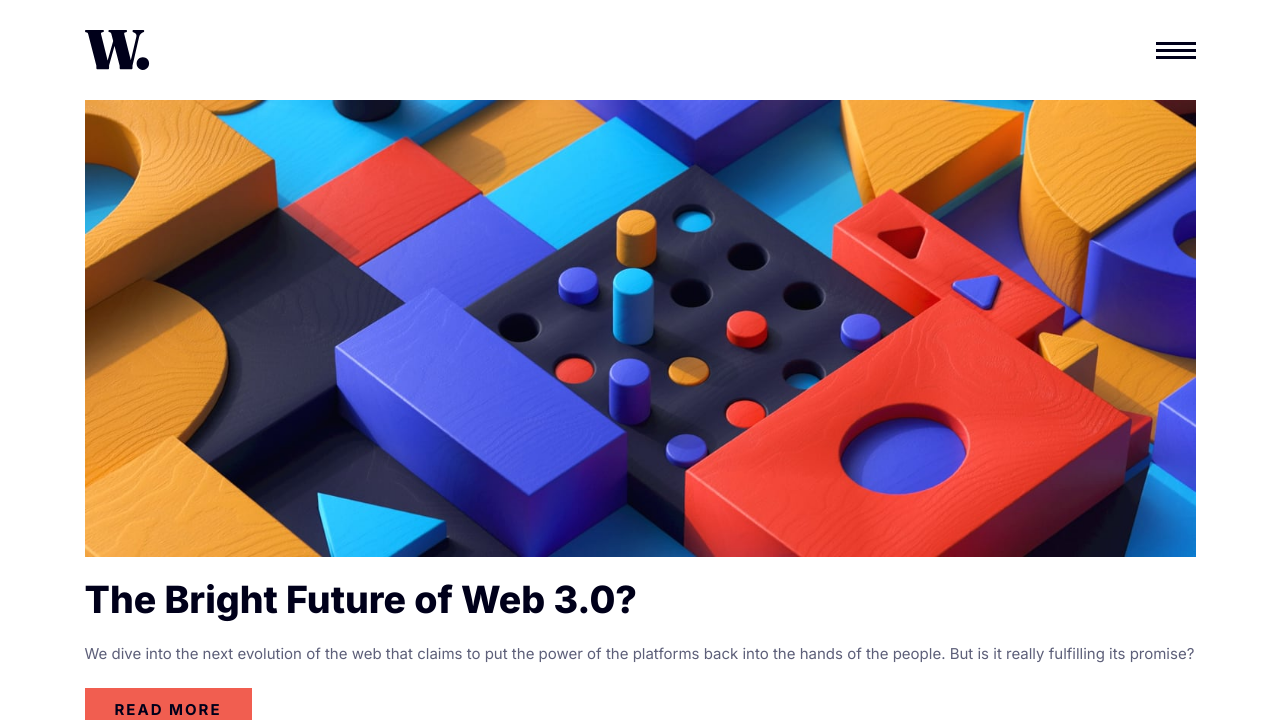
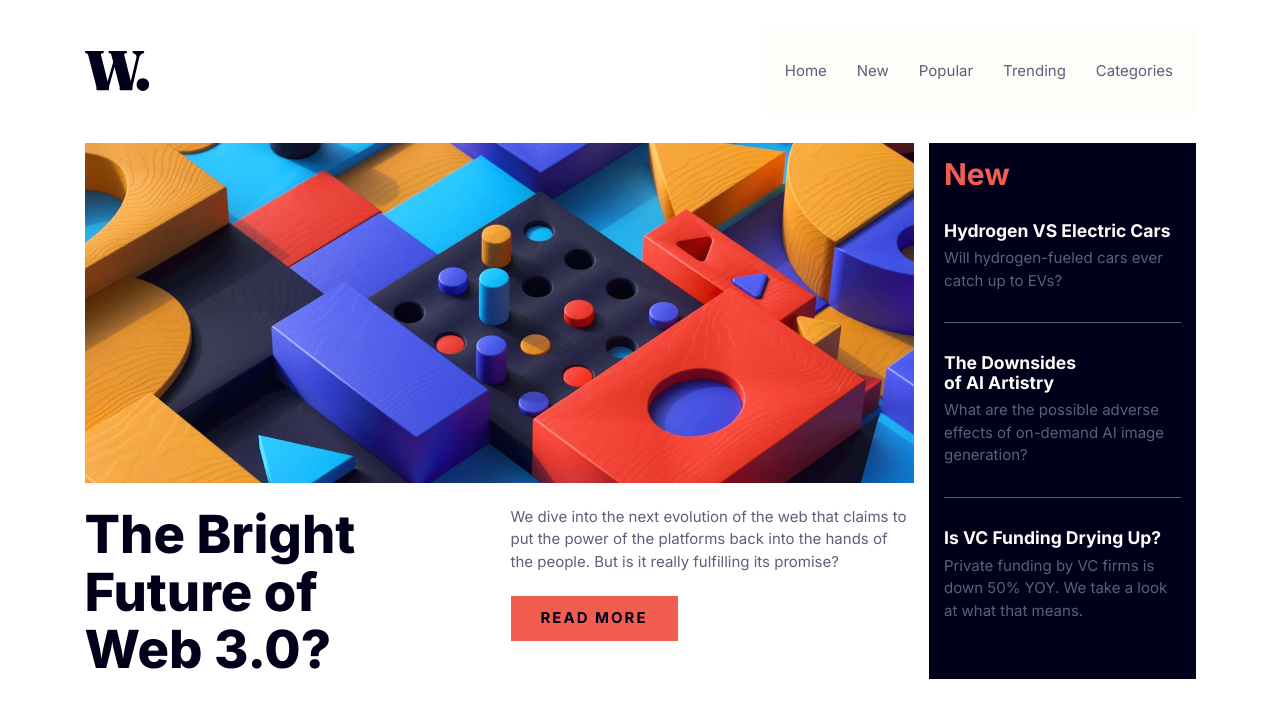
Before and after one commit to Tejiri-A/news-homepage-main, a website built with Vite: page index.html in a window 1280 px wide. Shown: the top 720 px of the page. Built offline with nearby package versions, Linux system fonts and the light colour scheme.

Commit message:
style: restructure layout with new main container, add overlay for navigation, and enhance responsiveness across sections

```diff
--- a/index.html
+++ b/index.html
@@ -42,6 +42,7 @@
       </div>
     </nav>
 
+    <div class="main-container">
       <header class="header" id="home">
         <picture>
           <source
@@ -54,7 +55,6 @@
             class="header__img"
           />
         </picture>
-
         <div class="header__intro">
           <h1 class="heading-1">The Bright Future of Web 3.0?</h1>
           <div class="header__cta">
@@ -68,7 +68,6 @@
         </div>
       </header>
 
-    <main class="main">
         <section class="latest-section" id="new">
           <h2 class="heading-2">New</h2>
           <div class="latest-section__items">
@@ -93,8 +92,8 @@
               </p>
             </div>
           </div>
-
         </section>
+    </div>
 
       <section class="highlighted-stories" id="popular">
         <div class="highlighted-stories__item">
@@ -146,7 +145,7 @@
             </p>
 
       </section>
-    </main>
+
 
     <footer class="footer">
       <div class="container">
--- a/src/main.js
+++ b/src/main.js
@@ -6,13 +6,19 @@ const btnOpen = document.getElementById('nav__open')
 const btnClose = document.getElementById('nav__close')
 const navList = document.querySelector('.nav__list')
 
+const overlay = document.createElement('div');
+overlay.classList.add('overlay');
+document.body.appendChild(overlay);
+
 btnOpen.addEventListener('click', () => {
-    navList.classList.add('show__nav')
-})
+    navList.classList.add('show__nav');
+    overlay.classList.add('show__overlay');
+});
 
 btnClose.addEventListener('click', () => {
-    navList.classList.remove('show__nav')
-})
+    navList.classList.remove('show__nav');
+    overlay.classList.remove('show__overlay');
+});
 
 // SMOOTH SCROLLING
 navList.addEventListener('click', e => {
--- a/src/sass/base/_base.scss
+++ b/src/sass/base/_base.scss
@@ -53,6 +53,21 @@ $breakpoint-extra-large: 112.5em; // 1800px
 }
 
 body {
-  position: relative;
   font-family: $font-primary;
 }
+
+.overlay {
+    position: fixed;
+    top: 0;
+    left: 0;
+    width: 100%;
+    height: 100%;
+    opacity: .5;
+    background: $color-neutral-dark-grayish-blue;
+    z-index: -1;
+    display: none;
+}
+
+.show__overlay {
+    display: block;
+}
--- a/src/sass/layout/_footer.scss
+++ b/src/sass/layout/_footer.scss
@@ -1,14 +1,11 @@
 .footer {
-  // position: absolute;
-  // bottom: 0;
-  // left: 0;
-  // right: 0;
   background-color: $color-neutral-very-dark-blue;
-  padding: $spacing-md;
+  padding: 2.5rem $spacing-md;
   font-size: 11px;
   text-align: center;
   color: $color-neutral-off-white;
   overflow: hidden;
+  margin-top: auto;
 
   .container{
     width: min(90%, 1111px);
--- a/src/sass/layout/_header.scss
+++ b/src/sass/layout/_header.scss
@@ -6,15 +6,40 @@
 
 .header{
     width: min(90vw, 1111px);
-    margin: 0 auto;
+    margin: $spacing-xl auto;
     @extend %flex-mobile;
 
+    @media only screen and (min-width:$breakpoint-large) {
+        margin: 0;
+        grid-column: 1 / 4;
+        width: unset;
+
+        display: grid;
+        grid-template-columns: repeat(2, 1fr);
+    }
+
+    picture{
+        @media only screen and (min-width:$breakpoint-large){
+            grid-column: 1 / -1;
+        }
+    }
+
     &__intro{
-        @extend %flex-mobile
+        @extend %flex-mobile;
+        @media only screen and (min-width:$breakpoint-large){
+            grid-column: 1/-1;
+            display: grid;
+            grid-template-columns: repeat(2, 1fr);
+
+            .heading-1{
+                font-size: 3.5rem;
+                line-break: loose;
+            }
+        }
     }
 
     &__cta{
-        @extend %flex-mobile
+        @extend %flex-mobile;
     }
 
     .cta-btn{
@@ -27,10 +52,15 @@
         text-transform: uppercase;
         padding: $spacing-sm $spacing-xl;
         letter-spacing: 2px;
+        transition: all .5s;
 
-        &:active, &:hover{
+        &:hover, &:active{
             color: $color-neutral-off-white;
             background: $color-neutral-very-dark-blue;
         }
+
+        &:active{
+            transform: scale(0.9);
+        }
     }
 }
--- a/src/sass/layout/_highlights.scss
+++ b/src/sass/layout/_highlights.scss
@@ -1,13 +1,6 @@
 .highlighted-stories{
-    margin: $spacing-xxxl 0;
-    // display: flex;
-    // flex-direction: column;
-    // gap: $spacing-xl;
-
-    // @media only screen and (min-width: $breakpoint-medium) {
-    //     flex-direction: row;
-    //     align-items: center;
-    // }
+    width: min(90vw, 1111px);
+    margin: $spacing-xxl auto;
     display: grid;
     gap: $spacing-xl;
     grid-template-columns: repeat(auto-fit, minmax(323px, 1fr));
--- a/src/sass/layout/_latest.scss
+++ b/src/sass/layout/_latest.scss
@@ -1,6 +1,11 @@
 .latest-section {
   background-color: $color-neutral-very-dark-blue;
   padding: $spacing-md;
+
+  @media only screen and (min-width:$breakpoint-large) {
+        margin: 0;
+        grid-column: 4 / span 1;
+    }
 
   &__item{
     padding: $spacing-xl 0;
--- a/src/sass/layout/_navigation.scss
+++ b/src/sass/layout/_navigation.scss
@@ -1,10 +1,20 @@
 .nav{
     width: min(90vw, 1111px);
     margin: $spacing-xl auto;
+
+    @media only screen and (min-width: $breakpoint-medium) {
+            display: flex;
+            justify-content: space-between;
+            align-items: center;
+        }
     &-center{
         display: flex;
         align-items: center;
         justify-content: space-between;
+
+        @media only screen and (min-width: $breakpoint-medium) {
+            display: block;
+        }
     }
     &__toggle{
         border: none;
@@ -13,6 +23,10 @@
         transition: transform 0.4s;
         &:active{
             transform: scale(1.5);
+        }
+
+        @media only screen and (min-width: $breakpoint-medium) {
+            display: none;
         }
     }
     &__list{
@@ -28,15 +42,28 @@
         align-items: start;
         gap: 6rem;
         // border: 2px solid black;
+        opacity: 0;
         transform: translateX(100%);
         transition: transform .5s linear;
 
+        @media only screen and (min-width: $breakpoint-medium){
+            position: static;
+            width: fit-content;
+            transform: unset;
+            opacity: 1;
+        }
+
         .nav__toggle{
             align-self: flex-end;
+
+            @media only screen and (min-width: $breakpoint-medium){
+                display: none;
+            }
         }
     }
 
     .show__nav{
+        opacity: 1;
         transform: translateX(0);
     }
 
@@ -47,9 +74,17 @@
         flex-direction: column;
         gap: $spacing-xl;
 
+         @media only screen and (min-width: $breakpoint-medium){
+            flex-direction: row;
+        }
+
     }
     &__item{
         padding: $spacing-xs;
+
+        @media only screen and (min-width: $breakpoint-medium){
+            padding: unset;
+        }
     }
     &__link{
         text-decoration: none;
@@ -59,5 +94,11 @@
         display: block;
         width: 100%;
         height: 100%;
+
+        @media only screen and (min-width: $breakpoint-medium){
+            font-weight: $font-regular;
+            color: $color-neutral-dark-grayish-blue;
+            font-size: $font-size-base;
+        }
     }
 }
--- a/src/sass/layout/_sections.scss
+++ b/src/sass/layout/_sections.scss
@@ -1,4 +1,12 @@
-.main{
+.main-container{
     width: min(90vw, 1111px);
-    margin: $spacing-xxl auto;
+    margin: $spacing-sm auto;
+    overflow: hidden;
+
+    @media only screen and (min-width:$breakpoint-large) {
+        display: grid;
+        grid-template-columns: repeat(4, 1fr);
+        // grid-template-rows: 70vh;
+        column-gap: 1rem;
+    }
 }
```
Lines whose indentation alone changed are shown as unchanged.
